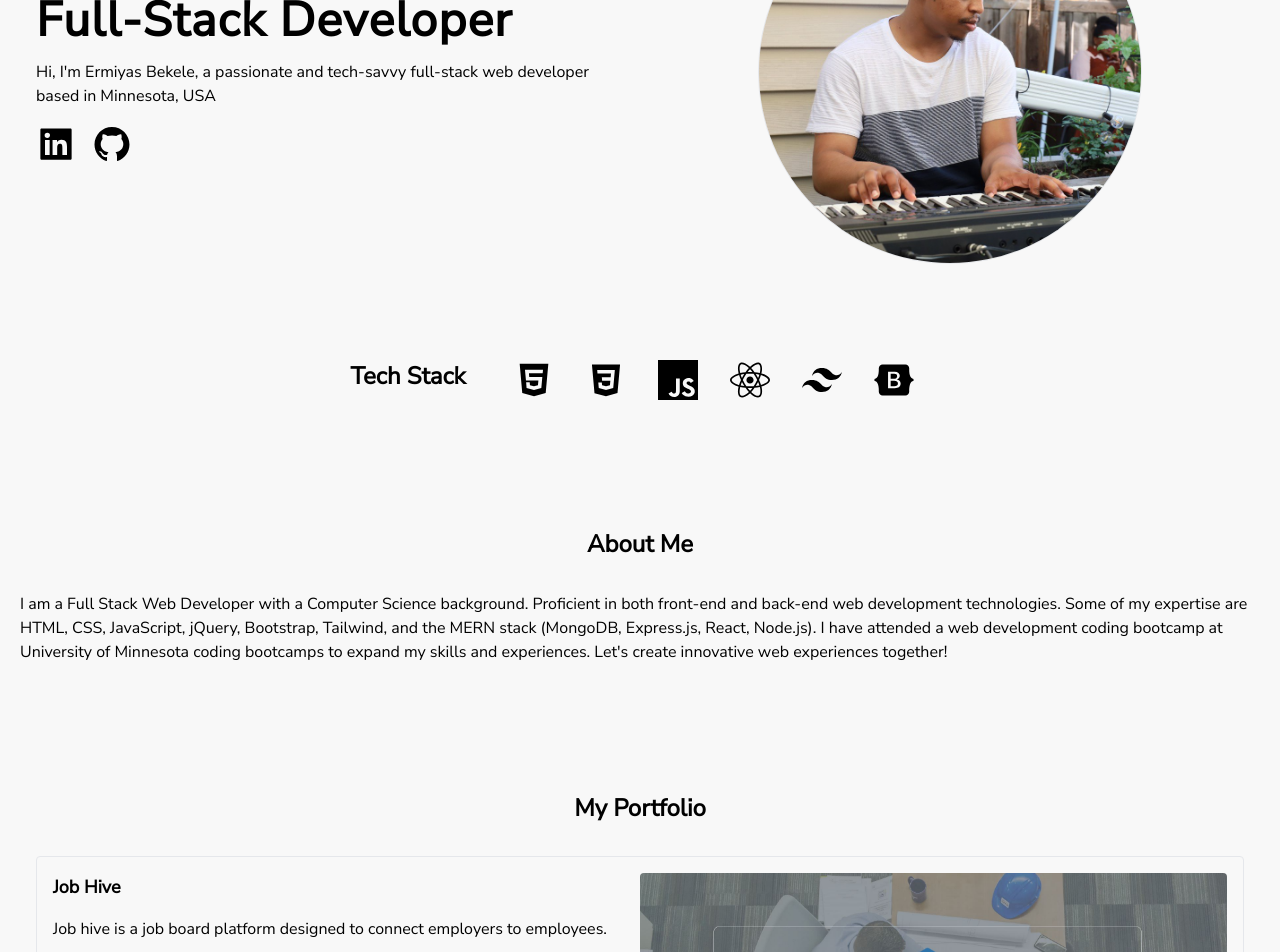
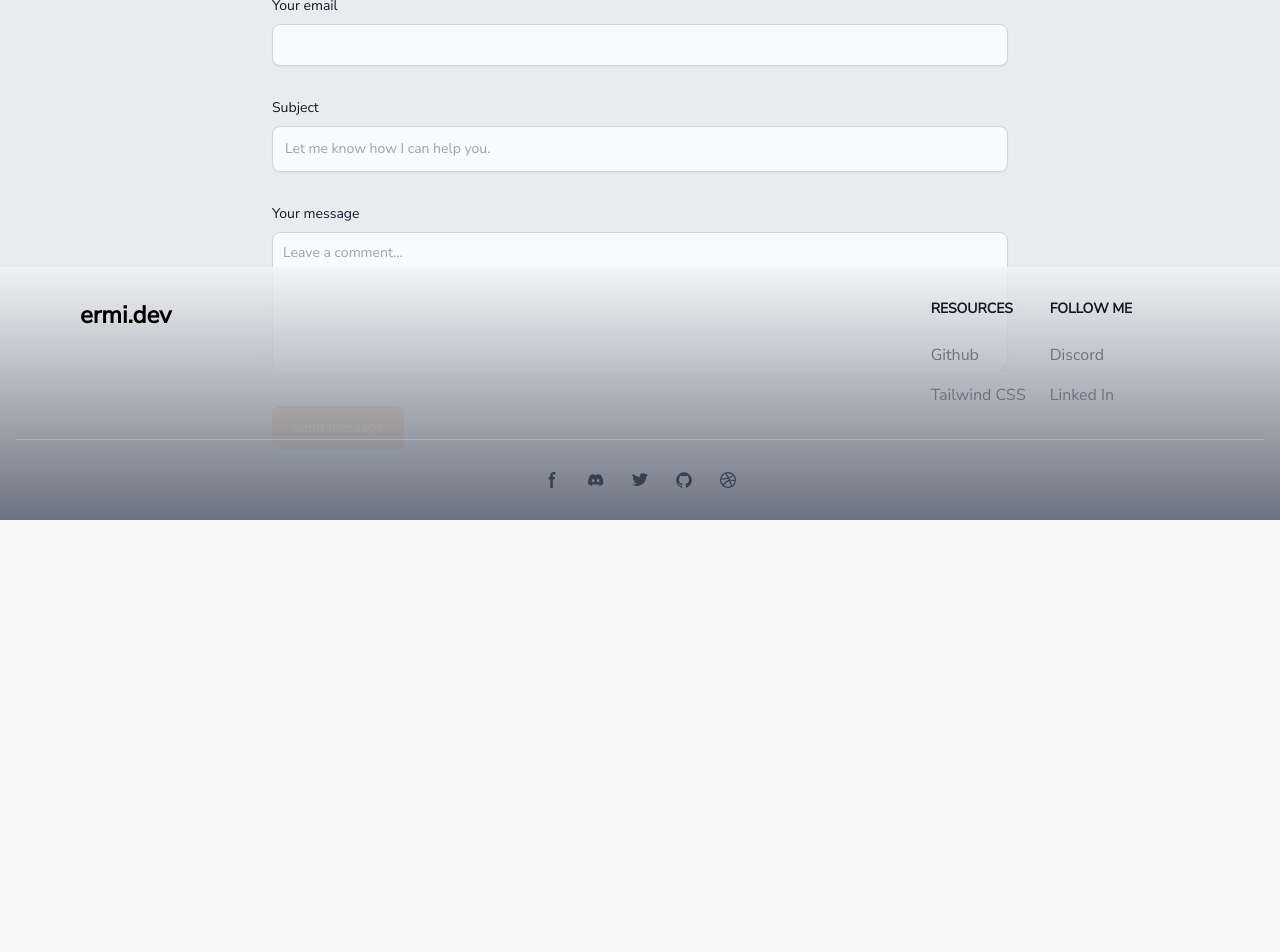
Before and after one commit to Ermi-B/portfolio-react, a React (Create React App) app: page /contact in a window 1280 px wide. Shown: the part 280-1232 px from the top of the page. After the commit the page ends 800 px from the top, so only its background shows below. Built offline with nearby package versions, Linux system fonts and the light colour scheme.

Commit message:
fixed nav bar routes

```diff
--- a/package.json
+++ b/package.json
@@ -11,6 +11,7 @@
     "react": "^18.2.0",
     "react-dom": "^18.2.0",
     "react-icons": "^4.10.1",
+    "react-router-dom": "^6.14.2",
     "react-scripts": "5.0.1",
     "web-vitals": "^2.1.4"
   },
--- a/src/App.js
+++ b/src/App.js
@@ -1,4 +1,5 @@
-import React,{useRef} from "react";
+import React from "react";
+import { BrowserRouter as Router, Route, Routes } from "react-router-dom";
 import Navbar from "./components/Navbar";
 import Header from "./components/Header";
 import Footer from "./components/Footer";
@@ -7,73 +8,69 @@ import About from "./components/About";
 import Project from "./components/Project";
 import Contact from "./components/Contact";
 //images
-import jobHiveImg from './assets/img/job hive shot.JPG'
-import marvelImg from './assets/img/marvel.JPG'
-import acifnaImg from './assets/img/acifna.JPG'
-import techImg from './assets/img/tech4.JPG'
+import jobHiveImg from "./assets/img/job hive shot.JPG";
+import marvelImg from "./assets/img/marvel.JPG";
+import acifnaImg from "./assets/img/acifna.JPG";
+import techImg from "./assets/img/tech4.JPG";
 
 function App() {
-  const projectsRef = useRef(null);
+
   const projects = [
     {
-      title: 'Job Hive',
-      description: 'Job hive is a job board platform designed to connect employers to employees.',
-      githubLink: 'https://github.com/Ermi-B/tech-blog',
-      liveLink:'https://tech-blog-cms-style-f56d1c666556.herokuapp.com/',
-      imageUrl:jobHiveImg,
+      title: "Job Hive",
+      description:
+        "Job hive is a job board platform designed to connect employers to employees.",
+      githubLink: "https://github.com/nreece6/project-2-job-board",
+      liveLink: "https://protected-refuge-18602-b5474f6525e3.herokuapp.com/",
+      imageUrl: jobHiveImg,
     },
     {
-      title: 'Marvel World',
-      description: 'Marvel world enables users to get inormation about their favourite marvel characters.',
-      githubLink: 'https://github.com/abrand93/Marvel-world',
-      liveLink:'https://abrand93.github.io/Marvel-world/',
+      title: "Marvel World",
+      description:
+        "Marvel world enables users to get inormation about their favourite marvel characters.",
+      githubLink: "https://github.com/abrand93/Marvel-world",
+      liveLink: "https://abrand93.github.io/Marvel-world/",
       imageUrl: marvelImg,
     },
     {
-      title: 'ACIFNA-MN',
-      description: 'ACIFNA-MN : a church website designed to help church members get information as well as make payments (donate)',
-      githubLink: 'https://github.com/miskerbirhanucse/acifna',
-      liveLink:'https://www.acifna-mn.org/',
+      title: "ACIFNA-MN",
+      description:
+        "ACIFNA-MN : a church website designed to help church members get information as well as make payments (donate)",
+      githubLink: "https://github.com/miskerbirhanucse/acifna",
+      liveLink: "https://www.acifna-mn.org/",
       imageUrl: acifnaImg,
     },
     {
-      title: 'Tech-blog',
-      description: 'Tech-blog : a blog site for developers to share their ideas and comment on others blog',
-      githubLink: 'https://github.com/Ermi-B/tech-blog',
-      liveLink:'https://tech-blog-cms-style-f56d1c666556.herokuapp.com/',
+      title: "Tech-blog",
+      description:
+        "Tech-blog : a blog site for developers to share their ideas and comment on others blog",
+      githubLink: "https://github.com/Ermi-B/tech-blog",
+      liveLink: "https://tech-blog-cms-style-f56d1c666556.herokuapp.com/",
       imageUrl: techImg,
     },
 
     // Add more project objects as needed
   ];
   return (
+    <Router>
+      <div className="App">
+        <header className="App-header">
+          <Header />
+        </header>
+        <div className="content">
+          <Routes>
+            <Route path="/" element={<Landing />} />
 
-    <div className="App">
-      <header className="App-header">
-       <Header/>
-      </header>
+            <Route path="/about" element={<About />} />
 
-      <Landing />
-      <About />
-      <div className="flex flex-col justify-center items-center">
-      <h3 className="font-bold text-2xl mt-32">My Portfolio</h3>
-      {projects.map((project, index) => (
-        <Project
-        ref={projectsRef}
-          key={index}
-          title={project.title}
-          description={project.description}
-          githubLink={project.githubLink}
-          liveLink={project.liveLink}
-          imageUrl={project.imageUrl} // Pass the image URL to the Project component
-        />
-      ))}
-    </div>
-      <Contact />
+            <Route path="/projects" element={<Project projects={projects} />} />
 
-        <Footer />
-
-    </div>
+            <Route path="/contact" element={<Contact />} />
+          </Routes>
+          <Footer />
+        </div>
+      </div>
+    </Router>
   );
 }
 
--- a/src/components/About.jsx
+++ b/src/components/About.jsx
@@ -3,8 +3,8 @@ import React from 'react'
 const About = () => {
   return (
     <div className='flex flex-col max-w-[1240px] mx-auto justify-center items-center mt-32'>
-      <h4 className='font-bold text-2xl mb-8'>About Me</h4>
-      <p>I am a Full Stack Web Developer with a Computer Science background. Proficient in both front-end and back-end web development technologies. Some of my expertise are HTML, CSS, JavaScript, jQuery, Bootstrap, Tailwind, and the MERN stack (MongoDB, Express.js, React, Node.js). I have attended a web development coding bootcamp at University of Minnesota coding bootcamps to expand my skills and experiences. Let's create innovative web experiences together!</p>
+      <h4 className='font-bold text-4xl mb-8'>About Me</h4>
+      <p className='text-xl'>I am a Full Stack Web Developer with a Computer Science background. Proficient in both front-end and back-end web development technologies. Some of my expertise are HTML, CSS, JavaScript, jQuery, Bootstrap, Tailwind, and the MERN stack (MongoDB, Express.js, React, Node.js). I have attended a web development coding bootcamp at University of Minnesota coding bootcamps to expand my skills and experiences. Let's create innovative web experiences together!</p>
     </div>
   )
 }
--- a/src/components/Contact.jsx
+++ b/src/components/Contact.jsx
@@ -3,21 +3,21 @@ import React from 'react'
 const Contact = () => {
   return (
     <div>
-      <section class="bg-gray-200 bg-opacity-75">
+      <section class="bg-gray-200 bg-opacity-75 mt-16">
   <div class="py-8 lg:py-16 px-4 mx-auto max-w-screen-md">
       <h2 class="mb-4 text-4xl tracking-tight font-extrabold text-center text-gray-900">Contact Me</h2>
       <p class="mb-8 lg:mb-16 font-light text-center text-gray-500 sm:text-xl">You can reach out if you have further questions or to collab.</p>
       <form action="#" class="space-y-8">
           <div>
-              <label for="email" class="block mb-2 text-sm font-medium text-gray-900 dark:text-gray-300">Your email</label>
-              <input type="email" id="email" class="shadow-sm bg-gray-50 border border-gray-300 text-gray-900 text-sm rounded-lg focus:ring-primary-500 focus:border-primary-500 block w-full p-2.5 " placeholder="name@flowbite.com" required />
+              <label for="email" class="block mb-2 text-sm font-medium text-gray-900 ">Your email</label>
+              <input type="email" id="email" class="shadow-sm bg-gray-50 border border-gray-300 text-gray-900 text-sm rounded-lg focus:ring-primary-500 focus:border-primary-500 block w-full p-2.5 " placeholder="" required />
           </div>
           <div>
-              <label for="subject" class="block mb-2 text-sm font-medium text-gray-900 dark:text-gray-300">Subject</label>
-              <input type="text" id="subject" class="block p-3 w-full text-sm text-gray-900 bg-gray-50 rounded-lg border border-gray-300 shadow-sm focus:ring-primary-500 focus:border-primary-500 " placeholder="Let us know how we can help you" required />
+              <label for="subject" class="block mb-2 text-sm font-medium text-gray-900 ">Subject</label>
+              <input type="text" id="subject" class="block p-3 w-full text-sm text-gray-900 bg-gray-50 rounded-lg border border-gray-300 shadow-sm focus:ring-primary-500 focus:border-primary-500 " placeholder="Let me know how I can help you." required />
           </div>
           <div class="sm:col-span-2">
-              <label for="message" class="block mb-2 text-sm font-medium text-gray-900 dark:text-gray-400">Your message</label>
+              <label for="message" class="block mb-2 text-sm font-medium text-gray-900 ">Your message</label>
               <textarea id="message" rows="6" class="block p-2.5 w-full text-sm text-gray-900 bg-gray-50 rounded-lg shadow-sm border border-gray-300 focus:ring-primary-500 focus:border-primary-500 " placeholder="Leave a comment..."></textarea>
           </div>
           <button type="submit" class="py-3 px-5 text-sm font-medium text-center text-white rounded-lg bg-orange-400 sm:w-fit hover:bg-orange-300 focus:ring-4 focus:outline-none focus:ring-primary-300">Send message</button>
--- a/src/components/Footer.jsx
+++ b/src/components/Footer.jsx
@@ -3,19 +3,19 @@ import React from 'react'
 const Footer = () => {
   return (
 
-<footer class="bg-white dark:bg-gray-900">
+<footer class="fixed bottom-0 w-full bg-gray-100 bg-gradient-to-t from-gray-500 to-transparent bg-opacity-80">
     <div class=" w-full  p-4 py-6 lg:py-8">
         <div class="md:flex md:justify-between">
           <div class="mb-6 md:mb-0">
               <a href="https://flowbite.com/" class="flex items-center">
                   {/* <img src="https://flowbite.com/docs/images/logo.svg" class="h-8 mr-3" alt="FlowBite Logo" /> */}
-                  <span class="md:ml-16 text-2xl font-semibold whitespace-nowrap dark:text-white">ermi.dev</span>
+                  <span class="md:ml-16 text-2xl font-semibold whitespace-nowrap">ermi.dev</span>
               </a>
           </div>
           <div class="grid grid-cols-2 gap-8 sm:gap-6 sm:grid-cols-3">
               <div>
-                  <h2 class="mb-6 text-sm font-semibold text-gray-900 uppercase dark:text-white">Resources</h2>
-                  <ul class="text-gray-500 dark:text-gray-400 font-medium">
+                  <h2 class="mb-6 text-sm font-semibold text-gray-900 uppercase ">Resources</h2>
+                  <ul class="text-gray-500 font-medium">
                   <li class="mb-4">
                           <a href="https://github.com/Ermi-B" class="hover:underline ">Github</a>
                       </li>
@@ -25,8 +25,8 @@ const Footer = () => {
                   </ul>
               </div>
               <div>
-                  <h2 class="mb-6 text-sm font-semibold text-gray-900 uppercase dark:text-white">Follow Me</h2>
-                  <ul class="text-gray-500 dark:text-gray-400 font-medium">
+                  <h2 class="mb-6 text-sm font-semibold text-gray-900 uppercase ">Follow Me</h2>
+                  <ul class="text-gray-500  font-medium">
 
                       <li  class="mb-4">
                           <a href="https://discord.com/channels/@ermi#2949" class="hover:underline">Discord</a>
@@ -39,35 +39,35 @@ const Footer = () => {
 
           </div>
       </div>
-      <hr class="my-6 border-gray-200 sm:mx-auto dark:border-gray-700 lg:my-8" />
+      <hr class="my-6 border-gray-200 sm:mx-auto dark:border-gray-700 lg:my-8 opacity-30" />
       <div class="sm:flex sm:items-center sm:justify-center">
 
-          <div class="flex mt-4 space-x-5 sm:justify-center sm:mt-0 mx-2">
-              <a href="#" class="text-gray-500 hover:text-gray-900 dark:hover:text-white">
+          <div class="flex mt-4 space-x-7 sm:justify-center sm:mt-0 mx-2">
+              <a href="#" class="text-gray-700 hover:text-gray-900 dark:hover:text-white">
                   <svg class="w-4 h-4" aria-hidden="true" xmlns="http://www.w3.org/2000/svg" fill="currentColor" viewBox="0 0 8 19">
                         <path fill-rule="evenodd" d="M6.135 3H8V0H6.135a4.147 4.147 0 0 0-4.142 4.142V6H0v3h2v9.938h3V9h2.021l.592-3H5V3.591A.6.6 0 0 1 5.592 3h.543Z" clip-rule="evenodd"/>
                     </svg>
                   <span class="sr-only">Facebook page</span>
               </a>
-              <a href="#" class="text-gray-500 hover:text-gray-900 dark:hover:text-white">
+              <a href="#" class="text-gray-700 hover:text-gray-900 dark:hover:text-white">
                   <svg class="w-4 h-4" aria-hidden="true" xmlns="http://www.w3.org/2000/svg" fill="currentColor" viewBox="0 0 21 16">
                         <path d="M16.942 1.556a16.3 16.3 0 0 0-4.126-1.3 12.04 12.04 0 0 0-.529 1.1 15.175 15.175 0 0 0-4.573 0 11.585 11.585 0 0 0-.535-1.1 16.274 16.274 0 0 0-4.129 1.3A17.392 17.392 0 0 0 .182 13.218a15.785 15.785 0 0 0 4.963 2.521c.41-.564.773-1.16 1.084-1.785a10.63 10.63 0 0 1-1.706-.83c.143-.106.283-.217.418-.33a11.664 11.664 0 0 0 10.118 0c.137.113.277.224.418.33-.544.328-1.116.606-1.71.832a12.52 12.52 0 0 0 1.084 1.785 16.46 16.46 0 0 0 5.064-2.595 17.286 17.286 0 0 0-2.973-11.59ZM6.678 10.813a1.941 1.941 0 0 1-1.8-2.045 1.93 1.93 0 0 1 1.8-2.047 1.919 1.919 0 0 1 1.8 2.047 1.93 1.93 0 0 1-1.8 2.045Zm6.644 0a1.94 1.94 0 0 1-1.8-2.045 1.93 1.93 0 0 1 1.8-2.047 1.918 1.918 0 0 1 1.8 2.047 1.93 1.93 0 0 1-1.8 2.045Z"/>
                     </svg>
                   <span class="sr-only">Discord community</span>
               </a>
-              <a href="#" class="text-gray-500 hover:text-gray-900 dark:hover:text-white">
+              <a href="#" class="text-gray-700 hover:text-gray-900 dark:hover:text-white">
                   <svg class="w-4 h-4" aria-hidden="true" xmlns="http://www.w3.org/2000/svg" fill="currentColor" viewBox="0 0 20 17">
                     <path fill-rule="evenodd" d="M20 1.892a8.178 8.178 0 0 1-2.355.635 4.074 4.074 0 0 0 1.8-2.235 8.344 8.344 0 0 1-2.605.98A4.13 4.13 0 0 0 13.85 0a4.068 4.068 0 0 0-4.1 4.038 4 4 0 0 0 .105.919A11.705 11.705 0 0 1 1.4.734a4.006 4.006 0 0 0 1.268 5.392 4.165 4.165 0 0 1-1.859-.5v.05A4.057 4.057 0 0 0 4.1 9.635a4.19 4.19 0 0 1-1.856.07 4.108 4.108 0 0 0 3.831 2.807A8.36 8.36 0 0 1 0 14.184 11.732 11.732 0 0 0 6.291 16 11.502 11.502 0 0 0 17.964 4.5c0-.177 0-.35-.012-.523A8.143 8.143 0 0 0 20 1.892Z" clip-rule="evenodd"/>
                 </svg>
                   <span class="sr-only">Twitter page</span>
               </a>
-              <a href="#" class="text-gray-500 hover:text-gray-900 dark:hover:text-white">
+              <a href="#" class="text-gray-700 hover:text-gray-900 dark:hover:text-white">
                   <svg class="w-4 h-4" aria-hidden="true" xmlns="http://www.w3.org/2000/svg" fill="currentColor" viewBox="0 0 20 20">
                         <path fill-rule="evenodd" d="M10 .333A9.911 9.911 0 0 0 6.866 19.65c.5.092.678-.215.678-.477 0-.237-.01-1.017-.014-1.845-2.757.6-3.338-1.169-3.338-1.169a2.627 2.627 0 0 0-1.1-1.451c-.9-.615.07-.6.07-.6a2.084 2.084 0 0 1 1.518 1.021 2.11 2.11 0 0 0 2.884.823c.044-.503.268-.973.63-1.325-2.2-.25-4.516-1.1-4.516-4.9A3.832 3.832 0 0 1 4.7 7.068a3.56 3.56 0 0 1 .095-2.623s.832-.266 2.726 1.016a9.409 9.409 0 0 1 4.962 0c1.89-1.282 2.717-1.016 2.717-1.016.366.83.402 1.768.1 2.623a3.827 3.827 0 0 1 1.02 2.659c0 3.807-2.319 4.644-4.525 4.889a2.366 2.366 0 0 1 .673 1.834c0 1.326-.012 2.394-.012 2.72 0 .263.18.572.681.475A9.911 9.911 0 0 0 10 .333Z" clip-rule="evenodd"/>
                   </svg>
                   <span class="sr-only">GitHub account</span>
               </a>
-              <a href="#" class="text-gray-500 hover:text-gray-900 dark:hover:text-white">
+              <a href="#" class="text-gray-700 hover:text-gray-900 dark:hover:text-white">
                   <svg class="w-4 h-4" aria-hidden="true" xmlns="http://www.w3.org/2000/svg" fill="currentColor" viewBox="0 0 20 20">
                     <path fill-rule="evenodd" d="M10 0a10 10 0 1 0 10 10A10.009 10.009 0 0 0 10 0Zm6.613 4.614a8.523 8.523 0 0 1 1.93 5.32 20.094 20.094 0 0 0-5.949-.274c-.059-.149-.122-.292-.184-.441a23.879 23.879 0 0 0-.566-1.239 11.41 11.41 0 0 0 4.769-3.366ZM8 1.707a8.821 8.821 0 0 1 2-.238 8.5 8.5 0 0 1 5.664 2.152 9.608 9.608 0 0 1-4.476 3.087A45.758 45.758 0 0 0 8 1.707ZM1.642 8.262a8.57 8.57 0 0 1 4.73-5.981A53.998 53.998 0 0 1 9.54 7.222a32.078 32.078 0 0 1-7.9 1.04h.002Zm2.01 7.46a8.51 8.51 0 0 1-2.2-5.707v-.262a31.64 31.64 0 0 0 8.777-1.219c.243.477.477.964.692 1.449-.114.032-.227.067-.336.1a13.569 13.569 0 0 0-6.942 5.636l.009.003ZM10 18.556a8.508 8.508 0 0 1-5.243-1.8 11.717 11.717 0 0 1 6.7-5.332.509.509 0 0 1 .055-.02 35.65 35.65 0 0 1 1.819 6.476 8.476 8.476 0 0 1-3.331.676Zm4.772-1.462A37.232 37.232 0 0 0 13.113 11a12.513 12.513 0 0 1 5.321.364 8.56 8.56 0 0 1-3.66 5.73h-.002Z" clip-rule="evenodd"/>
                 </svg>
--- a/src/components/Navbar.jsx
+++ b/src/components/Navbar.jsx
@@ -15,9 +15,9 @@ const Navbar = () => {
             </h1></a>
             <ul className="hidden md:flex">
                 <a href="/"><li className="px-4 py-2 hover:border-b font-semibold border-spacing-4 hover:border-orange-400 ">Home</li></a>
-                <a href="/"><li className="px-4 py-2 hover:border-b font-semibold border-spacing-4 hover:border-orange-400 ">About</li></a>
-                <a href="/"><li className="px-4 py-2 hover:border-b font-semibold border-spacing-4 hover:border-orange-400 ">Projects</li></a>
-                <a href="/"><li className="px-4 py-2 hover:border-b font-semibold border-spacing-4 hover:border-orange-400 ">Contact</li></a>
+                <a href="/about"><li className="px-4 py-2 hover:border-b font-semibold border-spacing-4 hover:border-orange-400 ">About</li></a>
+                <a href="/projects"><li className="px-4 py-2 hover:border-b font-semibold border-spacing-4 hover:border-orange-400 ">Projects</li></a>
+                <a href="/contact"><li className="px-4 py-2 hover:border-b font-semibold border-spacing-4 hover:border-orange-400 ">Contact</li></a>
                 <a href={resumeFile} target="_blank" rel="noopener noreferrer"  download="ErmiyasResume.pdf"><li className="px-4 py-2 hover:border-b font-semibold border-spacing-4 hover:border-orange-400 ">Resume</li></a>
             </ul>
             <div onClick={handleNav} className="md:hidden">
--- a/src/components/Project.jsx
+++ b/src/components/Project.jsx
@@ -1,26 +1,27 @@
 import React from 'react';
-import { MdOutlineOpenInNew} from 'react-icons/md';
-import {LiaGitAlt} from 'react-icons/lia'
-const Project = ({ title, description, githubLink,liveLink, imageUrl }) => {
+
+import ProjectCard from './ProjectCard';
+const Project = ({projects}) => {
   return (
   <>
-    <div className='max-w-[1240px] mx-auto m-4 p-4 flex flex-col md:flex-row justify-start items-center'>
-      <div className='flex flex-wrap justify-center w-full  border rounded p-4'>
+  <div className='mb-32'>
+  <h3 className="font-bold text-2xl mt-32 text-center">My Portfolio</h3>
+   <div className="flex flex-col justify-center items-center">
 
-        <div className='w-full md:w-1/2 pr-4'>
-          <h5 className='font-bold text-lg mb-4'>{title}</h5>
-          <p>{description}</p>
-          <div className='flex flex-row flex-wrap m-4'>
-          <a href={githubLink}><button className='w-[170px] p-4 px-8 py-2 mb-4 bg-gray-400 rounded mx-2 flex items-center hover:bg-orange-400'>Git hub <LiaGitAlt size={20} className='ml-2'/> </button></a>
-          <a href={liveLink}><button className='w-[170px] p-4 px-8 py-2 mb-4 bg-gray-400 rounded mx-2 flex items-center hover:bg-orange-400'>Live Demo <MdOutlineOpenInNew className='ml-2' /></button></a>
+                 {projects.map((project, index) => (
+                   <ProjectCard
 
-        </div>
-          </div>
-        <div className='w-full md:w-1/2'>
-          <img className='rounded' src={imageUrl} alt="/" />
-        </div>
-      </div>
-    </div>
+                     key={index}
+                     title={project.title}
+                     description={project.description}
+                     githubLink={project.githubLink}
+                     liveLink={project.liveLink}
+                     imageUrl={project.imageUrl} // Pass the image URL to the ProjectCard component
+                   />
+                 ))}
+               </div>
+
+  </div>
 
   </>
 
--- /dev/null
+++ b/src/components/ProjectCard.jsx
@@ -0,0 +1,29 @@
+import React from 'react'
+import { MdOutlineOpenInNew} from 'react-icons/md';
+import {LiaGitAlt} from 'react-icons/lia'
+const ProjectCard = ({title,description,githubLink,liveLink,imageUrl}) => {
+  return (
+    <>
+    <div className='max-w-[1240px] mx-auto m-4 p-4 flex flex-col md:flex-row justify-start items-center'>
+      <div className='flex flex-wrap justify-center w-full  border rounded p-4'>
+
+        <div className='w-full md:w-1/2 pr-4'>
+          <h5 className='font-bold text-lg mb-4'>{title}</h5>
+          <p>{description}</p>
+          <div className='flex flex-row flex-wrap m-4'>
+          <a href={githubLink}><button className='w-[170px] p-4 px-8 py-2 mb-4 bg-gray-400 rounded mx-2 flex items-center hover:bg-orange-400'>Git hub <LiaGitAlt size={20} className='ml-2'/> </button></a>
+          <a href={liveLink}><button className='w-[170px] p-4 px-8 py-2 mb-4 bg-gray-400 rounded mx-2 flex items-center hover:bg-orange-400'>Live Demo <MdOutlineOpenInNew className='ml-2' /></button></a>
+
+        </div>
+          </div>
+        <div className='w-full md:w-1/2'>
+          <img className='rounded' src={imageUrl} alt="/" />
+        </div>
+      </div>
+    </div>
+
+  </>
+  )
+}
+
+export default ProjectCard
--- a/tailwind.config.js
+++ b/tailwind.config.js
@@ -3,6 +3,8 @@ module.exports = {
   content: [ "./src/**/*.{js,jsx,ts,tsx}",],
   theme: {
     extend: {},
+
   },
+
   plugins: [],
 }
```
Also changed, not shown: 9 other files (tests, documents, lock files or other folders).
